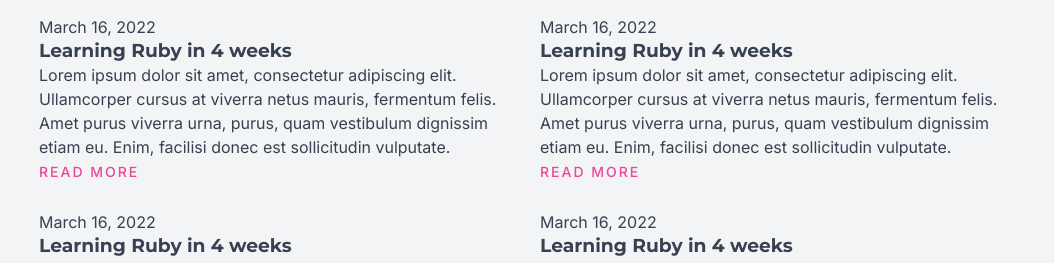
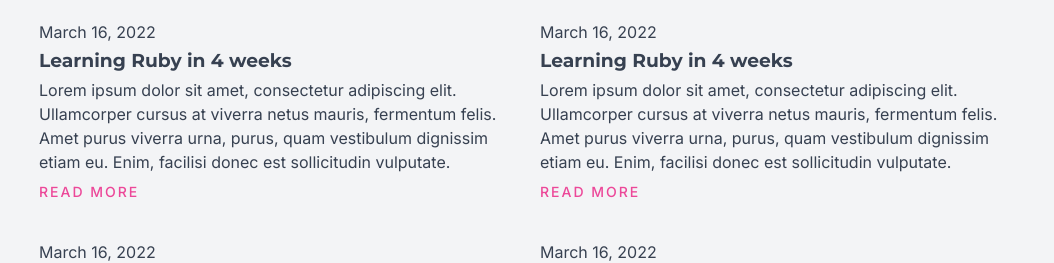
Before and after one commit to fabio4520/portafolio-Fabio-Fiestas, a plain HTML site: page index.html in a window 1280 px wide. Shown: the part 471-734 px from the top of the page, without its empty margins (113-1167 px from the left). Drawn offline with Linux system fonts and the light colour scheme.

Commit message:
changes in paragraph index.html

```diff
--- a/assets/css/global/layout.css
+++ b/assets/css/global/layout.css
@@ -57,6 +57,10 @@
   max-width: 480px;
   padding: 8px;
 }
+.grid-card p {
+  margin-block-start: 5px;
+  margin-block-end: 5px;
+}
 .grid-card p a {
   color: var(--pink-500);
   text-decoration: none;
@@ -65,6 +69,7 @@
   font-size: 1.4rem;
   font-weight: 500;
 }
+
 .grid-card p a:hover {
   color: var(--white);
   background-color: var(--pink-400);
--- a/index.html
+++ b/index.html
@@ -50,28 +50,28 @@
         </div>
 
         <div class="grid-card">
-          <p>March 16, 2022</p>
+          <p class="date">March 16, 2022</p>
           <h3>Learning Ruby in 4 weeks</h3>
           <p>Lorem ipsum dolor sit amet, consectetur adipiscing elit. Ullamcorper cursus at viverra netus mauris, fermentum felis. Amet purus viverra urna, purus, quam vestibulum dignissim etiam eu. Enim, facilisi donec est sollicitudin vulputate.</p>
           <p><a href="article.html">Read more</a></p>
         </div>
 
         <div class="grid-card">
-          <p>March 16, 2022</p>
+          <p class="date">March 16, 2022</p>
           <h3>Learning Ruby in 4 weeks</h3>
           <p>Lorem ipsum dolor sit amet, consectetur adipiscing elit. Ullamcorper cursus at viverra netus mauris, fermentum felis. Amet purus viverra urna, purus, quam vestibulum dignissim etiam eu. Enim, facilisi donec est sollicitudin vulputate.</p>
           <p><a href="article.html">Read more</a></p>
         </div>
 
         <div class="grid-card">
-          <p>March 16, 2022</p>
+          <p class="date">March 16, 2022</p>
           <h3>Learning Ruby in 4 weeks</h3>
           <p>Lorem ipsum dolor sit amet, consectetur adipiscing elit. Ullamcorper cursus at viverra netus mauris, fermentum felis. Amet purus viverra urna, purus, quam vestibulum dignissim etiam eu. Enim, facilisi donec est sollicitudin vulputate.</p>
           <p><a href="article.html">Read more</a></p>
         </div>
 
         <div class="grid-card">
-          <p>March 16, 2022</p>
+          <p class="date">March 16, 2022</p>
           <h3>Learning Ruby in 4 weeks</h3>
           <p>Lorem ipsum dolor sit amet, consectetur adipiscing elit. Ullamcorper cursus at viverra netus mauris, fermentum felis. Amet purus viverra urna, purus, quam vestibulum dignissim etiam eu. Enim, facilisi donec est sollicitudin vulputate.</p>
           <p><a href="article.html">Read more</a></p>
```
